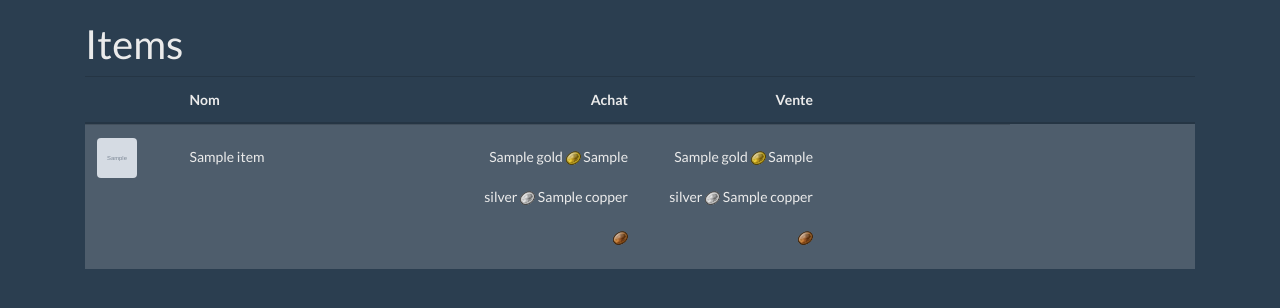
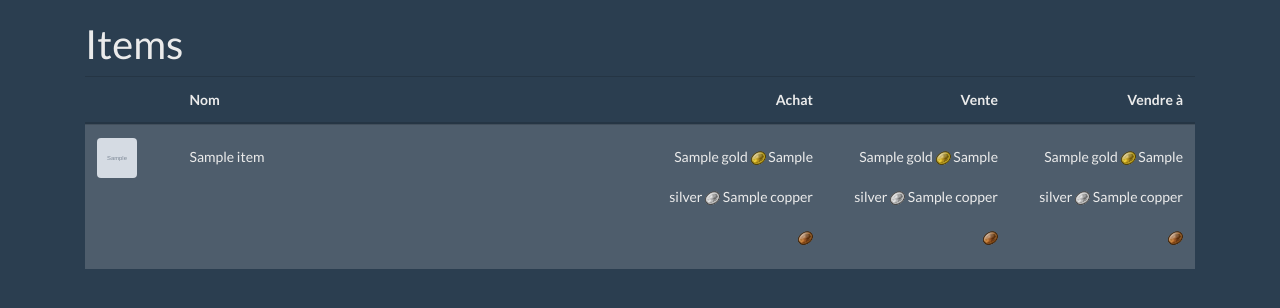
Before and after one commit to gregcanu/gw2, a Symfony app: template templates/gw2/items.html.twig in a window 1280 px wide. Shown: the part 48-356 px from the top of the page. Run offline with Twig, Linux system fonts and the light colour scheme; the template is opened without the code that fills it: most values are stand-ins (such as "Sample title", 1, 10 or a date in 2020); grey boxes marked "Sample" are stand-in pictures; some libraries are stand-ins or nearby versions.

Commit message:
Items GW2 : Affichage du prix auquel vendre les items
Ajout du prix auquel vendre les items dans la classe gw2
Fonction pour convertir le prix en copper en gold, silver, copper pour pouvoir réutiliser
Fonction pour récupérer le prix auquel vendre les items

```diff
--- a/public/css/gw2.css
+++ b/public/css/gw2.css
@@ -12,7 +12,3 @@
     vertical-align: middle !important;
     line-height: 40px;
 }
-
-.align_right {
-    text-align: right;
-}
--- a/public/css/main.css
+++ b/public/css/main.css
@@ -10,3 +10,7 @@ body {
     height: 1080px;
     width: 100%;
 }
+
+.align_right {
+    text-align: right;
+}
--- a/src/Controller/Gw2Controller.php
+++ b/src/Controller/Gw2Controller.php
@@ -21,6 +21,7 @@ class Gw2Controller extends AbstractController {
         foreach($items_id as $id) {
             $items[$id]["item"] = $gw2->getItem($id);
             $items[$id]["price"] = $gw2->getPriceItem($id);
+            $items[$id]["pricetosell"] = $gw2->getItemPriceToSell($id);
         }
 
         return $this->render('gw2/items.html.twig', ['items' => $items]);
--- a/templates/gw2/items.html.twig
+++ b/templates/gw2/items.html.twig
@@ -11,17 +11,17 @@
             <thead>
                 <tr class="d-flex">
                     <th scope="col" class="col-1"></th>
-                    <th scope="col" class="col-3">Nom</th>
+                    <th scope="col" class="col-5">Nom</th>
                     <th scope="col" class="col-2 align_right">Achat</th>
                     <th scope="col" class="col-2 align_right">Vente</th>
-                    <th scope="col" class="col-4 align_right"></th>
+                    <th scope="col" class="col-2 align_right">Vendre à</th>
                 </tr>
             </thead>
             <tbody>
                 {% for id in items %}
                     <tr class="d-flex">
                         <td class="cell_icon col-1"><img src="{{ id.item.icon }}" alt="" class="item_icon"></td>
-                        <td class="cell_name col-3">{{ id.item.name }}</td>
+                        <td class="cell_name col-5">{{ id.item.name }}</td>
                         <td class="cell_buy col-2 align_right">
                             {% if id.price.buy.gold != 0 %} {{ id.price.buy.gold }} <img src="{{ asset(('img/gw2/gold.png')) }}"> {% endif %}
                             {{ id.price.buy.silver }} <img src="{{ asset(('img/gw2/silver.png')) }}">
@@ -33,6 +33,9 @@
                             {{ id.price.sell.copper }} <img src="{{ asset(('img/gw2/copper.png')) }}">
                         </td>
                         <td class="cell_sell col-2 align_right">
+                            {% if id.pricetosell.gold != 0 %} {{ id.pricetosell.gold }} <img src="{{ asset(('img/gw2/gold.png')) }}"> {% endif %}
+                            {{ id.pricetosell.silver }} <img src="{{ asset(('img/gw2/silver.png')) }}">
+                            {{ id.pricetosell.copper }} <img src="{{ asset(('img/gw2/copper.png')) }}">
                         </td>
                     </tr>
                 {% endfor %}
```
Also changed, not shown: src/Entity/Gw2.php (+15 -1 lines), src/Repository/Gw2Repository.php (+31 -9 lines).
